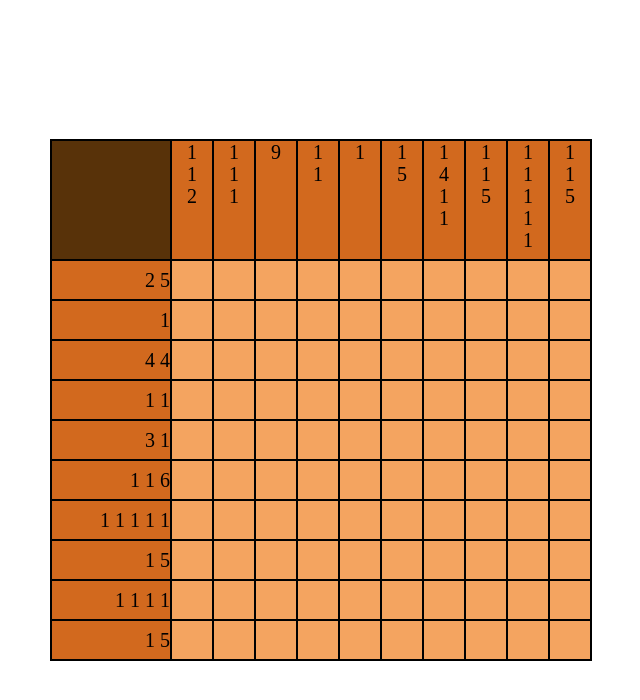
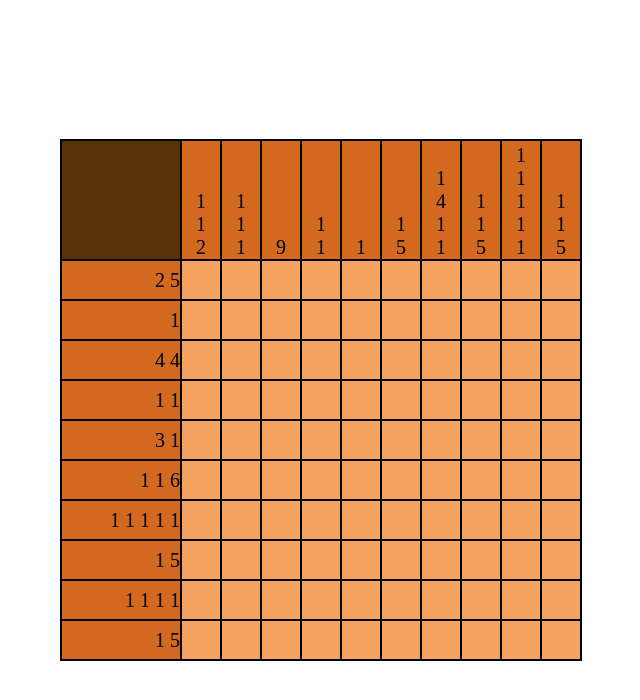
Before and after one commit to Tragikomedia/ChiCross-Web, a plain HTML site: page index.html in a window 1280 px wide. Shown: the whole page, without its empty margins (319-959 px from the left). Drawn offline with Linux system fonts and the light colour scheme.

Commit message:
Fixed vertical hints presentation bug

```diff
--- a/src/board.js
+++ b/src/board.js
@@ -10,7 +10,11 @@ export const createBoard = (rowNumber, colNumber, correctTiles, markCallback, cr
             const hintTile = document.createElement("td");
             hintTile.className = "vertical-hint";
             hintTile.id = `vertical-hint-${colNumber}`;
-            hintTile.appendChild(document.createTextNode(createHintText('vertical', colNumber).join('')));
+            createHintText('vertical', colNumber).forEach(data => {
+                let p = document.createElement("p");
+                p.appendChild(document.createTextNode(data));
+                hintTile.appendChild(p);
+            });
             return hintTile;
         }
 
@@ -33,15 +37,13 @@ export const createBoard = (rowNumber, colNumber, correctTiles, markCallback, cr
     const createTile = (id) => {
         const tile = document.createElement("td");
         tile.className = "tile";
+        // Catching right-click by 'click' event didn't work
+        tile.addEventListener('contextmenu', event => {
+            event.preventDefault();
+            crossCallback(tile, id);
+        });
         tile.addEventListener('click', (event) => {
-            console.log(event.button);
             if (event.button === 0) markCallback(tile, id);
-            else if (event.button === 2) {
-                event.preventDefault();
-                event.stopPropagation();
-                crossCallback(title, id);
-                console.log('RMB');
-            }
         });
         tile.addEventListener('dblclick', () => crossCallback(tile, id));
         return tile;
--- a/styles.css
+++ b/styles.css
@@ -40,10 +40,8 @@ table {
     background-color: chocolate;
     width: 5vh;
     height: 15vh;
-    writing-mode: vertical-lr;
-    text-orientation: upright;
     vertical-align: bottom;
-    line-height: 5vh;
+    text-align: center;
 }
 
 .horizontal-hint {
@@ -52,7 +50,3 @@ table {
     height: 5vh;
     text-align: end;
 }
-
-.vertical-hint-container {
-
-}
```
Also changed, not shown: src/script.js (line endings or trailing spaces).
